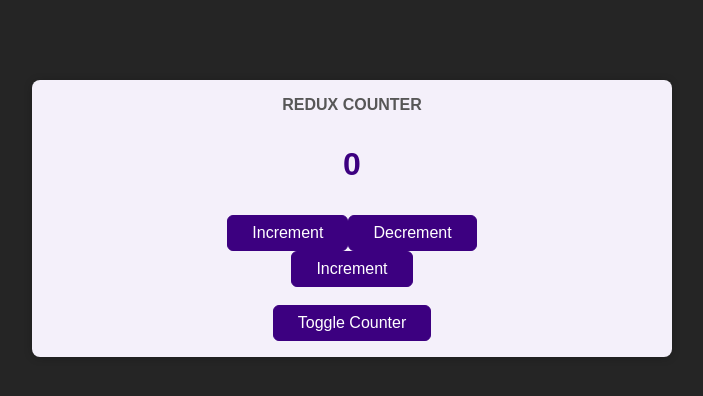
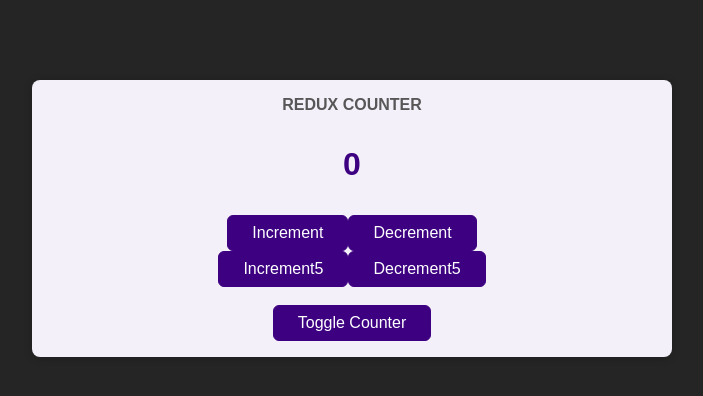
Before and after one commit to servrmonk/redux_project_by_tutor, a React (Create React App) app: page / in a window 1280 px wide. Shown: the top 396 px of the page, without its empty margins (288-991 px from the left). Built offline with nearby package versions, Linux system fonts and the light colour scheme.

Commit message:
used createSlice

```diff
--- a/src/components/Counter.js
+++ b/src/components/Counter.js
@@ -8,17 +8,20 @@ const Counter = () => {
   const counter = useSelector((state) => state.counter);
   const show = useSelector((state) => state.showCounter);
   const incrementHandler = () => {
-    dispatch(counterActions.increment(10)); //pass the value to increase it create {type:some_unnique_identifier,payload:10} payload is not uptoo u it's a default
+    dispatch(counterActions.increment());
   };
   const decrementHandler = () => {
     dispatch(counterActions.decrement());
   };
   const increaseHandler = () => {
-    dispatch(counterActions.increase())
+    dispatch(counterActions.increase(5))//pass the value to increase it create {type:some_unnique_identifier,payload:10} payload is not uptoo u it's a default
+  };
+  const decreaseHandler = () => {
+    dispatch(counterActions.decrease(5))
   };
 
   const toggleCounterHandler = () => {
-    dispatch({ type: "toggle" });
+    dispatch(counterActions.toggleCounter());
   };
 
   return (
@@ -30,7 +33,8 @@ const Counter = () => {
         <button onClick={decrementHandler}>Decrement</button>
       </div>
       <div>
-        <button onClick={increaseHandler}>Increment</button>
+        <button onClick={increaseHandler}>Increment5</button>
+        <button onClick={decreaseHandler}>Decrement5</button>
       </div>
       <br />
       <button onClick={toggleCounterHandler}>Toggle Counter</button>
--- a/src/store/index.js
+++ b/src/store/index.js
@@ -8,14 +8,17 @@ const counterSlice  = createSlice({
   initialState: initialState,
   reducers: {
     //obj all reducer
-    increment(state,action) {
-      state.counter = state.counter + action.payload
+    increment(state) {
+      state.counter++;
     },
     decrement(state) {
       state.counter--;
     },
     increase(state,action) {
-      state.counter = state.counter + action.amount;
+      state.counter = state.counter + action.payload;
+    },
+    decrease(state,action) {
+      state.counter = state.counter - action.payload;
     },
     toggleCounter(state) {
       state.showCounter = !state.showCounter
```
